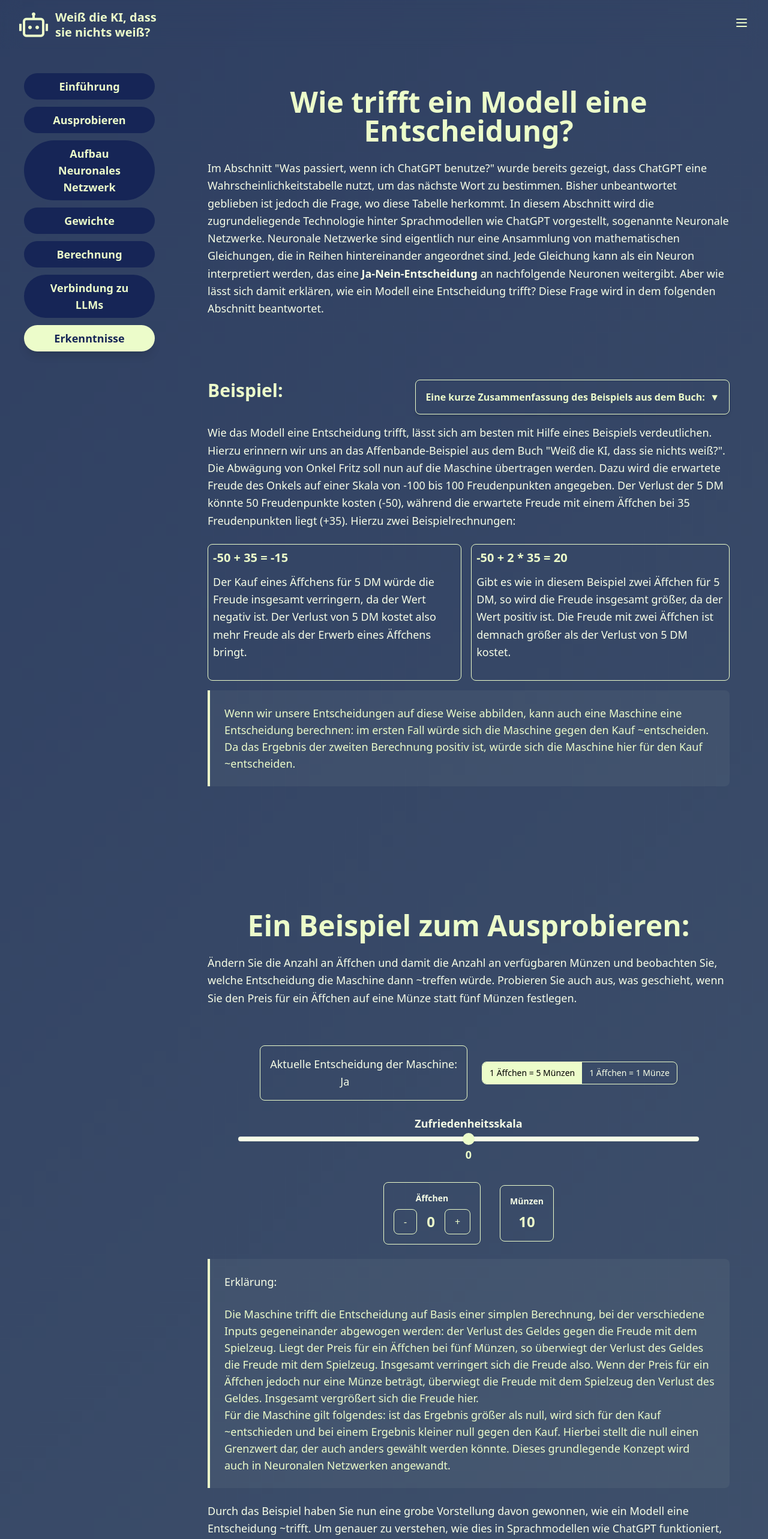
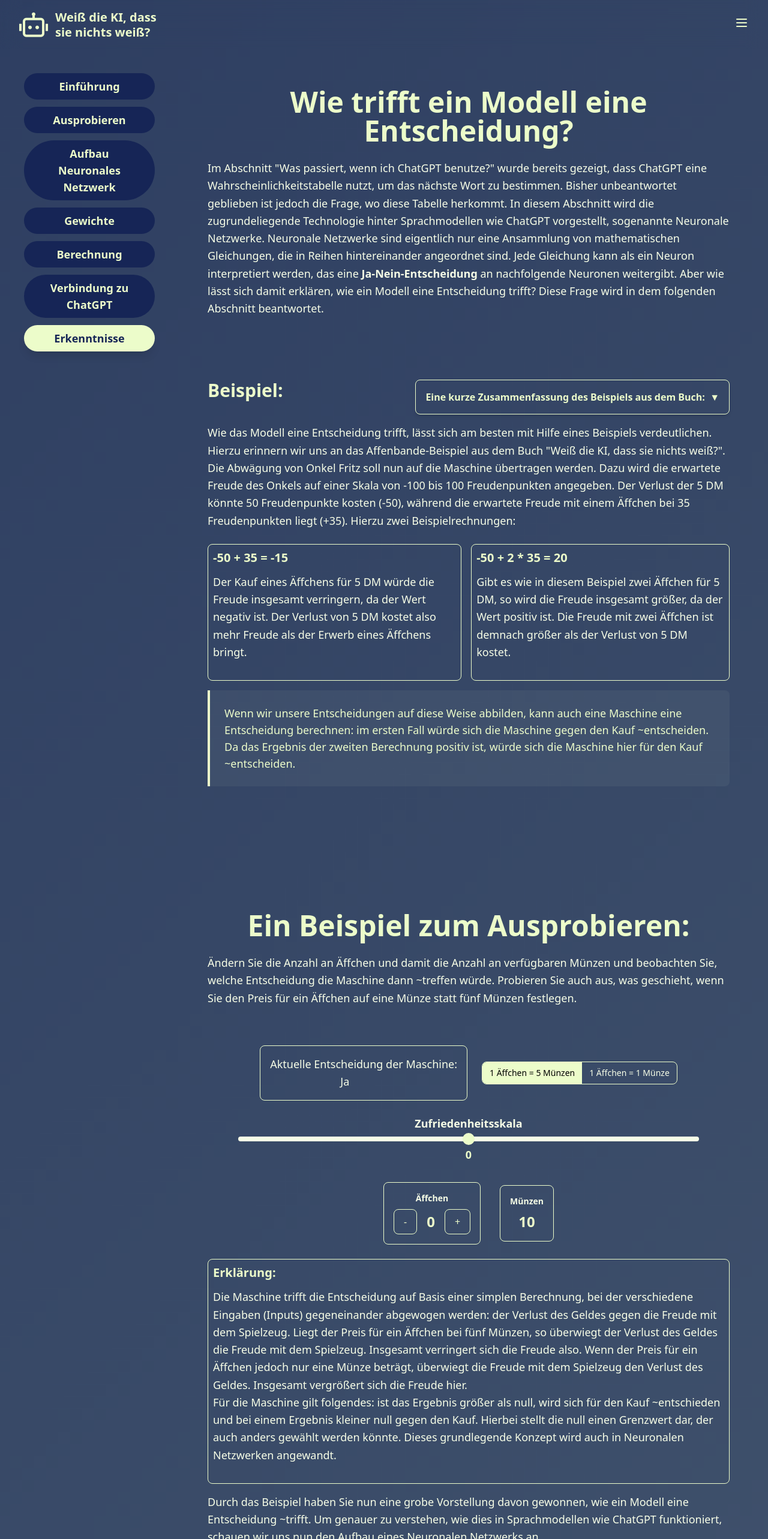
Before and after one commit to TNattermann/weiss-die-ki-dass-sie-nichts-weiss-frontend, a React (Vite) app: page /modellgleichung in a window 1280 px wide. Shown: the top 2566 px of the page at 60% size. Built offline with nearby package versions, Linux system fonts and the light colour scheme.

Commit message:
Feature/modellgleichung update

```diff
--- a/src/pages/modellgleichung/ModellgleichungConnectionLLM.tsx
+++ b/src/pages/modellgleichung/ModellgleichungConnectionLLM.tsx
@@ -3,7 +3,7 @@ export default function ConnectionToLLM() {
     <section className="py-6 px-6" id="educational-content">
       <div className="max-w-6xl mx-auto">
         <h1 className="text-5xl font-bold text-center text-primary mb-6">
-          Verbindung zu LLMs
+          Verbindung zu ChatGPT
         </h1>
         <div className="items-center mb-16">
           <div>
@@ -21,7 +21,7 @@ export default function ConnectionToLLM() {
             <p className="text-textMedium font-medium text-lg">
               Große Sprachmodelle bestehen in der Praxis aus einer weitaus
               größeren Anzahl von Layern und Neuronen. Die Anzahl an
-              trainierbaren Parametern liegt oft im Milliardenbereich.
+              trainierbaren Parametern liegt hier im Milliardenbereich.
             </p>
           </div>
           <div className="bg-primary/5 border-l-4 text-primary p-6 rounded-r-lg mb-6">
@@ -33,12 +33,12 @@ export default function ConnectionToLLM() {
           </div>
           <div className="bg-primary/5 border-l-4 text-primary p-6 rounded-r-lg mb-6">
             <p className="text-textMedium font-medium text-lg">
-              Der Output eines Sprachmodells ist keine Klassifizierung, wie in
-              dem hier beschriebenen Beispiel, sondern ein Text. Im Gegensatz zu
-              Sprachmodellen muss hier auch nicht mit einer
-              Wahrscheinlichkeitsverteilung für den Output gearbeitet werden,
-              weil in jedem Fall die Klasse mit der höchsten Wahrscheinlichkeit
-              gewählt werden soll.
+              In dem hier beschriebenen Beispiel wird für die Klassifizierung
+              der handgeschriebenen Zahl immer das Neuron mit der höchsten
+              Wahrscheinlichkeit gewählt. Im Gegensatz dazu nutzen Sprachmodelle
+              wie ChatGPT eine <i>Wahrscheinlichkeitsverteilung</i>, um das
+              nächste Wort zu bestimmen. Dadurch wird manchmal auch ein Wort
+              gewählt, das nicht die höchste Wahrscheinlichkeit hat.
             </p>
           </div>
         </div>
--- a/src/pages/modellgleichung/ModellgleichungExample.tsx
+++ b/src/pages/modellgleichung/ModellgleichungExample.tsx
@@ -163,18 +163,18 @@ function AffenbandeBeispiel() {
         </div>
 
         {/* Erklärung */}
-        <div className="bg-primary/5 border-l-4 text-primary p-6 rounded-r-lg mb-6">
-          <h3 className="text-lg text-text-normal mb-6 leading-relaxed">
+        <div className="bg-bgColor p-2 rounded-lg border border-outline mb-4 w-fit">
+          <h3 className="font-semibold text-primary text-xl mb-3">
             Erklärung:
           </h3>
-          <p className="text-textMedium font-medium text-lg">
+          <p className="text-lg text-text-normal mb-6 leading-relaxed">
             Die Maschine trifft die Entscheidung auf Basis einer simplen
-            Berechnung, bei der verschiedene Inputs gegeneinander abgewogen
-            werden: der Verlust des Geldes gegen die Freude mit dem Spielzeug.
-            Liegt der Preis für ein Äffchen bei fünf Münzen, so überwiegt der
-            Verlust des Geldes die Freude mit dem Spielzeug. Insgesamt
-            verringert sich die Freude also. Wenn der Preis für ein Äffchen
-            jedoch nur eine Münze beträgt, überwiegt die Freude mit dem
+            Berechnung, bei der verschiedene Eingaben (Inputs) gegeneinander
+            abgewogen werden: der Verlust des Geldes gegen die Freude mit dem
+            Spielzeug. Liegt der Preis für ein Äffchen bei fünf Münzen, so
+            überwiegt der Verlust des Geldes die Freude mit dem Spielzeug.
+            Insgesamt verringert sich die Freude also. Wenn der Preis für ein
+            Äffchen jedoch nur eine Münze beträgt, überwiegt die Freude mit dem
             Spielzeug den Verlust des Geldes. Insgesamt vergrößert sich die
             Freude hier.<br></br> Für die Maschine gilt folgendes: ist das
             Ergebnis größer als null, wird sich für den Kauf ~entschieden und
--- a/src/pages/modellgleichung/ModellgleichungNeuronalesNetzwerk.tsx
+++ b/src/pages/modellgleichung/ModellgleichungNeuronalesNetzwerk.tsx
@@ -20,8 +20,8 @@ function VideoPage() {
       </h1>
       <p className="text-lg text-text-normal mb-6 text-center max-w-2xl">
         Hier ist ein einfaches Neuronales Netzwerk zu sehen, das dazu geeignet
-        ist, eine gezeichnete Ziffer zu erkennen. Das Beispiel hilft dabei, die
-        einzelnen Elemente eines Neuronalen Netzwerkes kennenzulernen und zu
+        ist, eine handgeschriebene Ziffer zu erkennen. Das Beispiel hilft dabei,
+        die einzelnen Elemente eines Neuronalen Netzwerkes kennenzulernen und zu
         verstehen, welche Aufgaben sie erfüllen.
       </p>
 
@@ -35,7 +35,7 @@ function VideoPage() {
               : "bg-primary-container text-on-primary-container"
           }`}
         >
-          Klassifiziere die 1
+          Erkenne die 1
         </button>
         <button
           onClick={() => setSelectedDigit("4")}
@@ -45,7 +45,7 @@ function VideoPage() {
               : "bg-primary-container text-on-primary-container"
           }`}
         >
-          Klassifiziere die 4
+          Erkenne die 4
         </button>
         <button
           onClick={() => setSelectedDigit("7")}
@@ -55,7 +55,7 @@ function VideoPage() {
               : "bg-primary-container text-on-primary-container"
           }`}
         >
-          Klassifiziere die 7
+          Erkenne die 7
         </button>
       </div>
 
--- a/src/pages/modellgleichung/ModellgleichungPage.tsx
+++ b/src/pages/modellgleichung/ModellgleichungPage.tsx
@@ -19,7 +19,7 @@ function ModellgleichungPage() {
               { id: "structure", title: "Aufbau Neuronales Netzwerk" },
               { id: "weights", title: "Gewichte" },
               { id: "calculation", title: "Berechnung" },
-              { id: "LLM", title: "Verbindung zu LLMs" },
+              { id: "LLM", title: "Verbindung zu ChatGPT" },
               { id: "takeaways", title: "Erkenntnisse" },
             ]}
           />
--- a/src/pages/modellgleichung/ModellgleichungSummary.tsx
+++ b/src/pages/modellgleichung/ModellgleichungSummary.tsx
@@ -47,8 +47,7 @@ export default function ModellgleichungMainTakeaways() {
                 Große Sprachmodelle (LLMs) unterscheiden sich zu dem hier
                 vorgestellten Beispiel eines Neuronalen Netzwerks. Sie sind
                 deutlich größer und verarbeiten keine Bilder, sondern
-                Texteingaben und geben entsprechend keine Klassifizierung aus,
-                sondern einen Text.
+                Texteingaben und nutzen Wahrscheinlichkeitsverteilungen.
               </p>
             </>
           </div>
```
